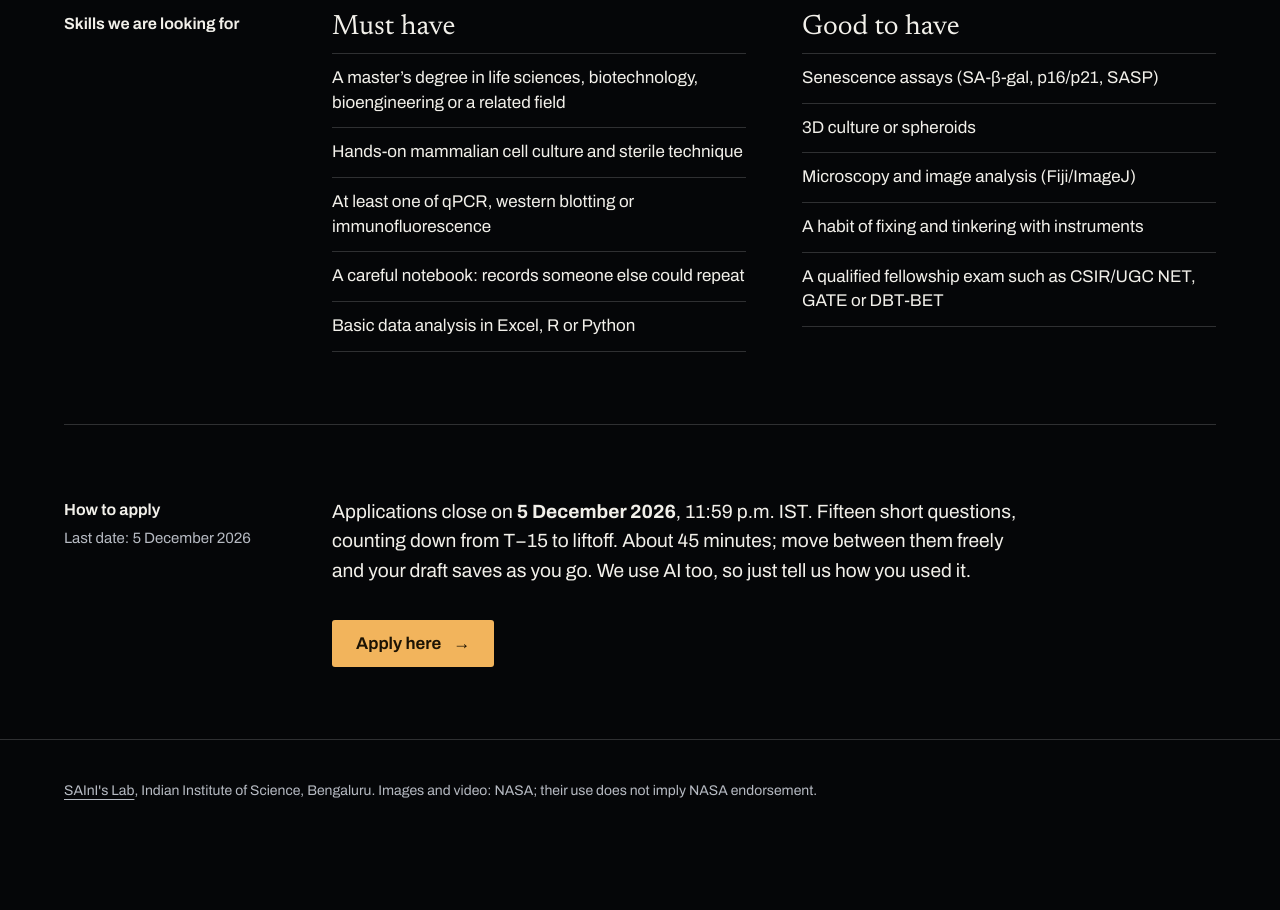
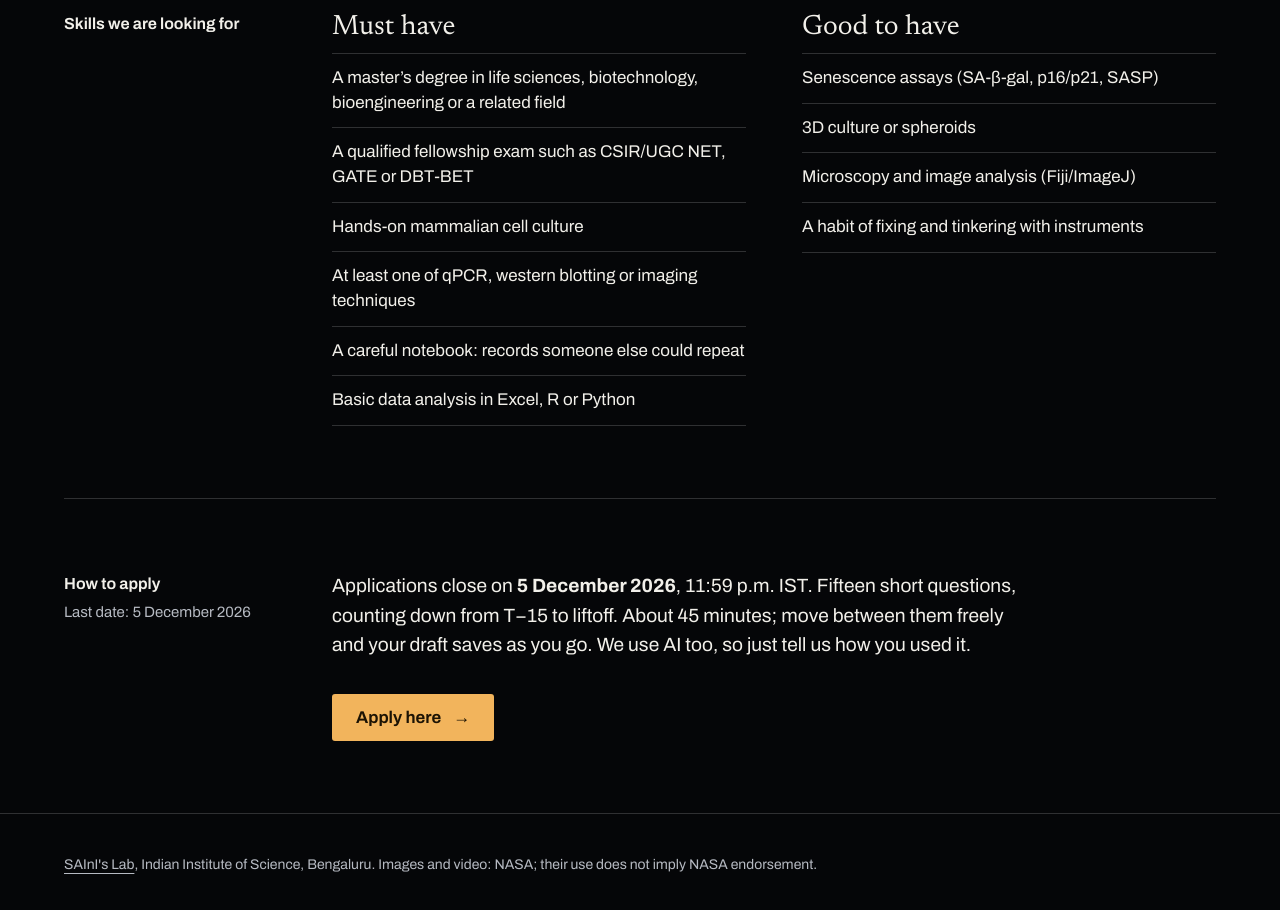
Before and after one commit to SAInI-Lab/microgravity-jrf, a plain HTML site: page index.html in a window 1280 px wide. Shown: the part 1560-2470 px from the top of the page. Before the commit the page ends 2418 px from the top, so only its background shows below. Drawn offline with Linux system fonts and the light colour scheme.

Commit message:
Skills: fellowship exam required; imaging techniques; drop sterile technique
Co-Authored-By: Claude Opus 5.5 <noreply@anthropic.com>
Claude-Session: https://claude.ai/code/session_01SPwcTb8VdHeFLcPT553Gxc

```diff
--- a/index.html
+++ b/index.html
@@ -334,8 +334,9 @@ select.t{appearance:auto}
           <h3>Must have</h3>
           <ul>
             <li>A master&rsquo;s degree in life sciences, biotechnology, bioengineering or a related field</li>
-            <li>Hands-on mammalian cell culture and sterile technique</li>
-            <li>At least one of qPCR, western blotting or immunofluorescence</li>
+            <li>A qualified fellowship exam such as CSIR/UGC NET, GATE or DBT-BET</li>
+            <li>Hands-on mammalian cell culture</li>
+            <li>At least one of qPCR, western blotting or imaging techniques</li>
             <li>A careful notebook: records someone else could repeat</li>
             <li>Basic data analysis in Excel, R or Python</li>
           </ul>
@@ -347,7 +348,6 @@ select.t{appearance:auto}
             <li>3D culture or spheroids</li>
             <li>Microscopy and image analysis (Fiji/ImageJ)</li>
             <li>A habit of fixing and tinkering with instruments</li>
-            <li>A qualified fellowship exam such as CSIR/UGC NET, GATE or DBT-BET</li>
           </ul>
         </div>
       </div>
```
